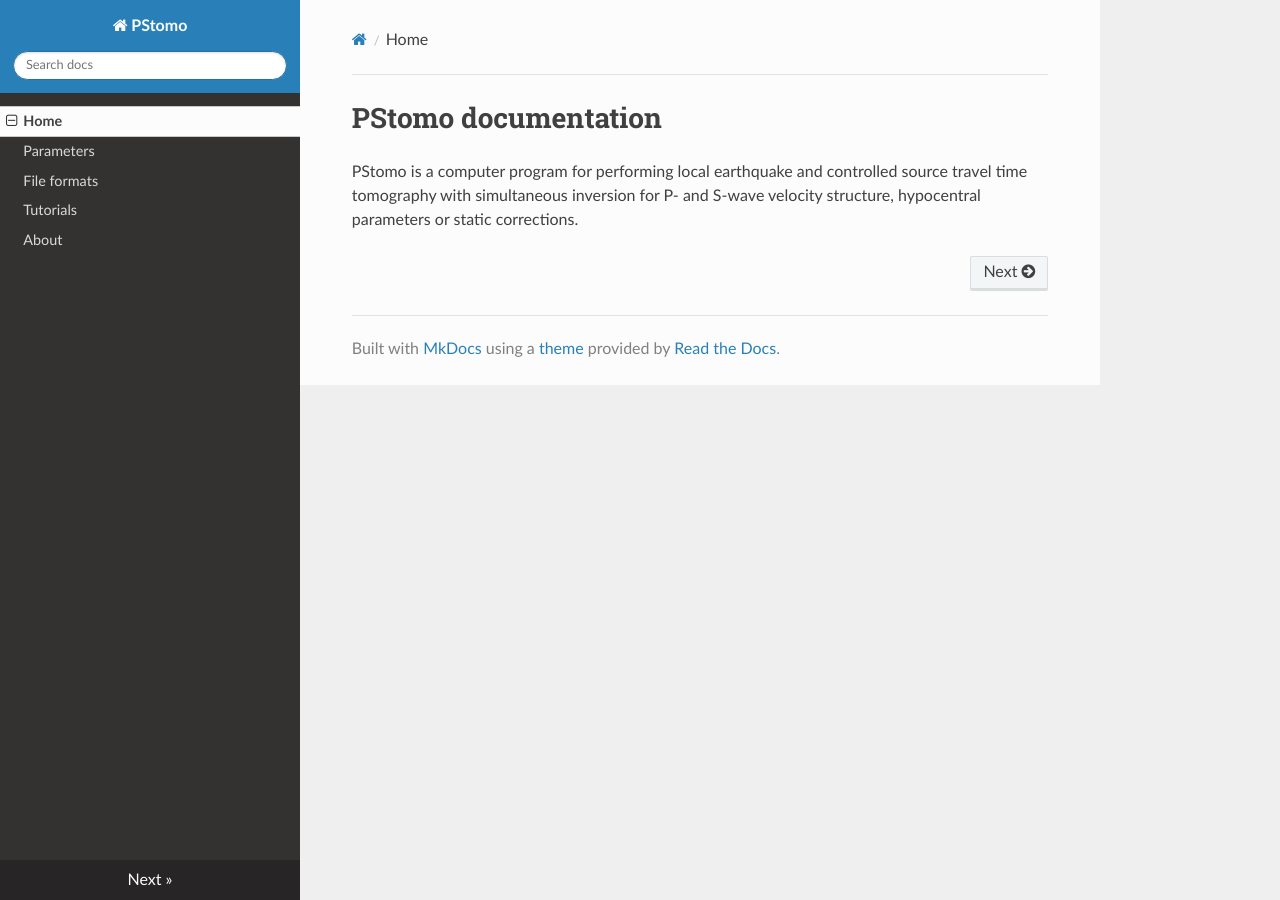
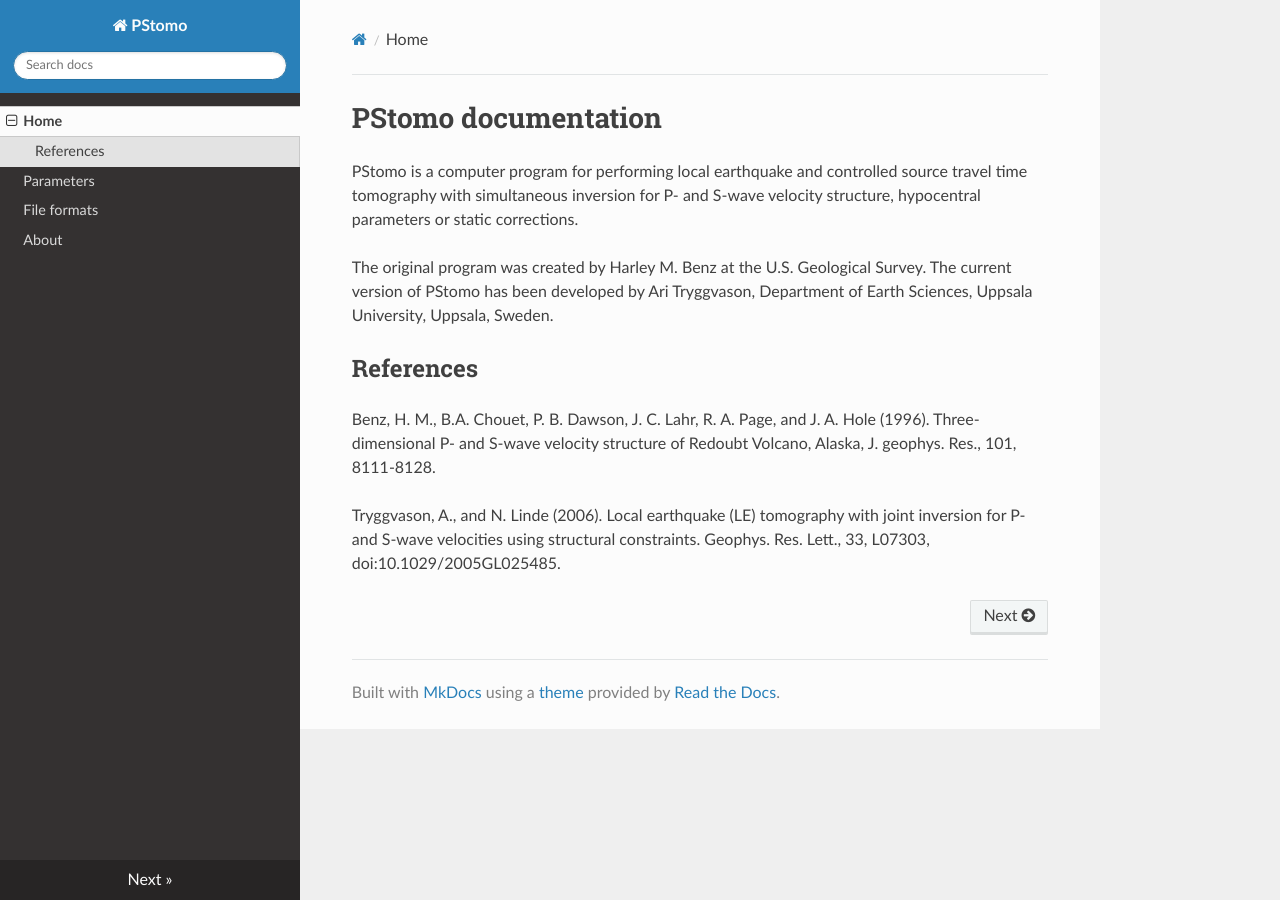
Before and after one commit to avillasenorh/PStomo_documentation, an MkDocs documentation site: the page built from docs/index.md, in a window 1280 px wide. Built offline with MkDocs 1.6.1, drawn with Linux system fonts in a browser that asks for light colours; nearby versions of some CDN libraries.

Commit message:
Removed tutorials

```diff
--- a/docs/index.md
+++ b/docs/index.md
@@ -3,3 +3,13 @@
 PStomo is a computer program for performing local earthquake and
 controlled source travel time tomography with simultaneous inversion
 for P- and S-wave velocity structure, hypocentral parameters or static corrections.
+
+The original program was created by Harley M. Benz at the U.S. Geological Survey.
+The current version of PStomo has been developed by Ari Tryggvason,
+Department of Earth Sciences, Uppsala University, Uppsala, Sweden.
+
+## References
+
+Benz, H. M., B.A. Chouet, P. B. Dawson, J. C. Lahr, R. A. Page, and J. A. Hole (1996). Three- dimensional P- and S-wave velocity structure of Redoubt Volcano, Alaska, J. geophys. Res., 101, 8111-8128.
+
+Tryggvason, A., and N. Linde (2006). Local earthquake (LE) tomography with joint inversion for P- and S-wave velocities using structural constraints. Geophys. Res. Lett., 33, L07303, doi:10.1029/2005GL025485.
--- a/mkdocs.yml
+++ b/mkdocs.yml
@@ -4,7 +4,6 @@ nav:
     - Home: index.md
     - Parameters: parameters.md
     - File formats: formats.md
-    - Tutorials: tutorials.md
     - About: about.md
 
 extra_javascript:
```
